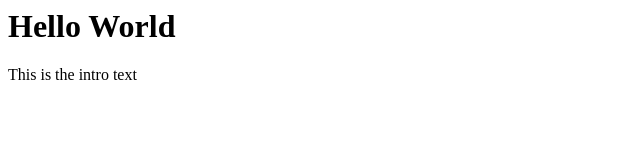
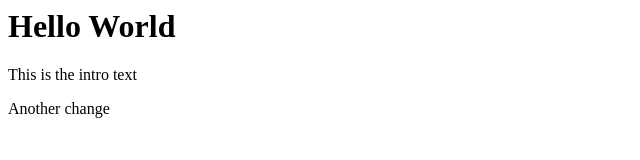
Before and after one commit to Usman2661/GitTutorial, a plain HTML site: page index.html in a window 1280 px wide. Shown: the whole page, without its empty margins (0-640 px from the left). Drawn offline with Linux system fonts and the light colour scheme.

Commit message:
Another Commit

```diff
--- a/index.html
+++ b/index.html
@@ -1,3 +1,6 @@
 <h1>Hello World</h1>
 
 <p>This is the intro text</p>
+
+
+<a>Another change</a>
```
